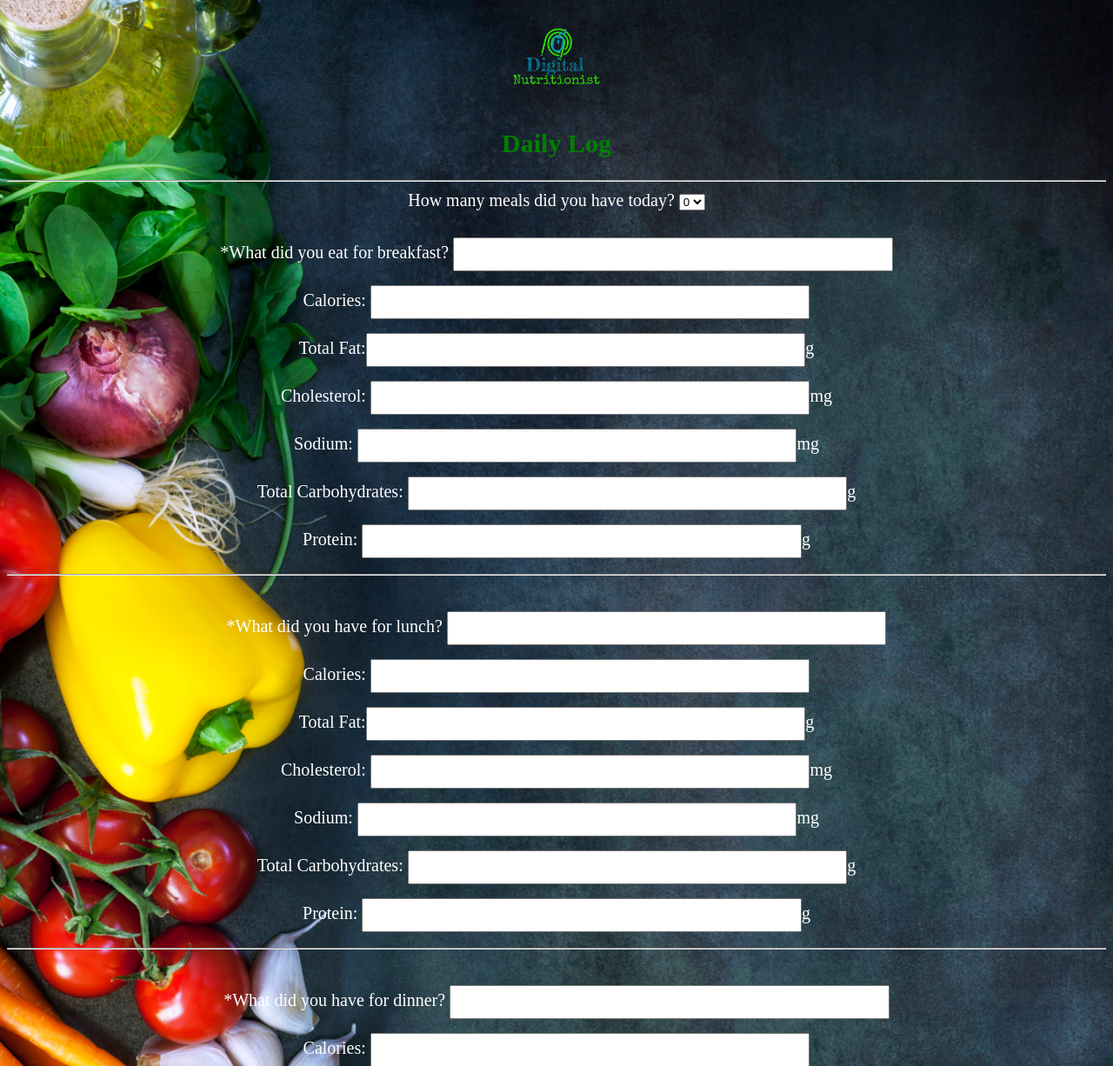
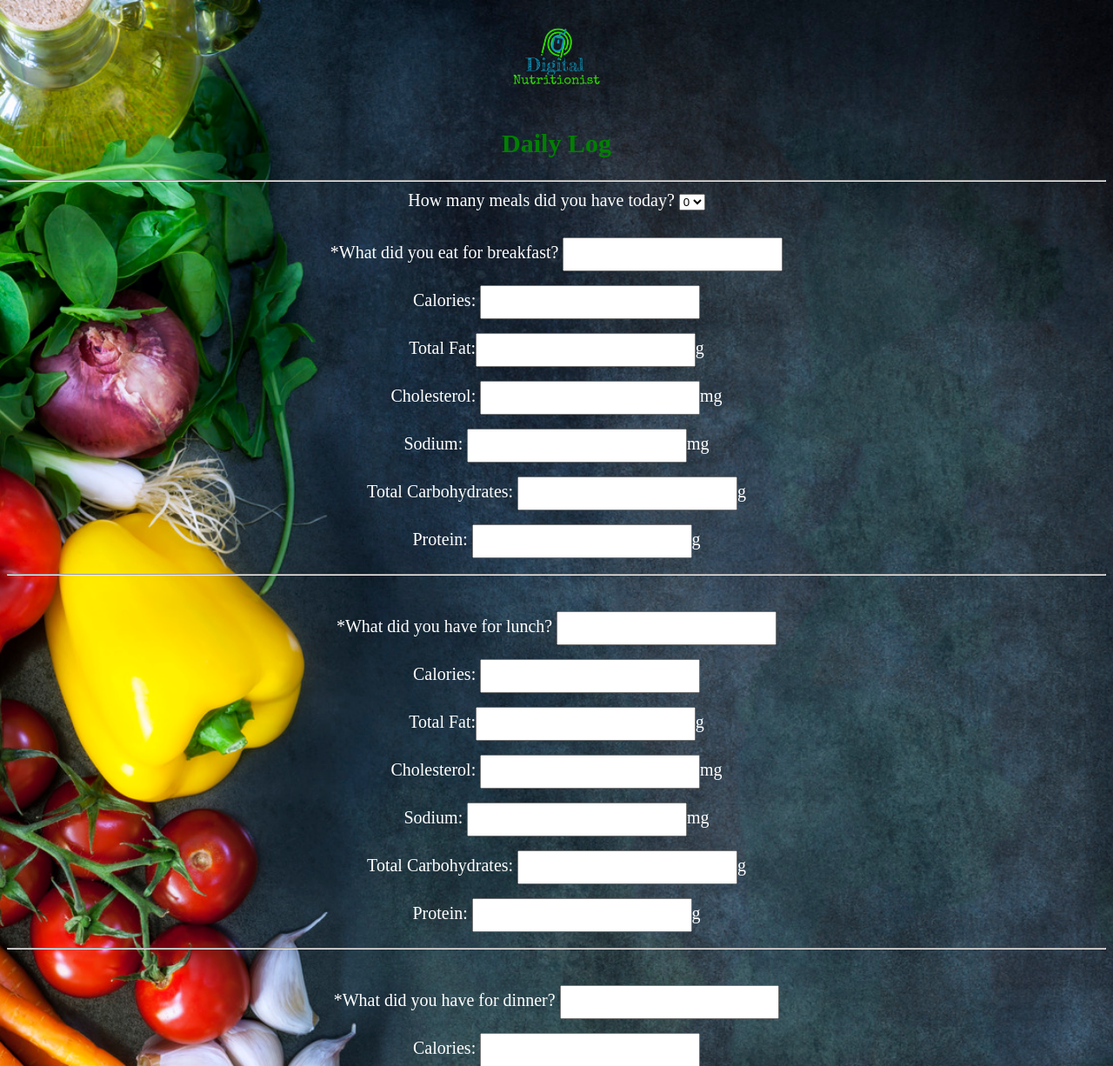
Before and after one commit to COSC481W-2020Fall/cosc481w-581-2020-fall-nutrition-helper, a Django app: page /prototype/Food_intake/ in a window 1280 px wide. Shown: the top 1226 px of the page at 87% size. Run offline with Django 3.2, Linux system fonts and the light colour scheme.

Commit message:
CSS change

```diff
--- a/nutrihelper/prototype/templates/prototype/Food_intake.html
+++ b/nutrihelper/prototype/templates/prototype/Food_intake.html
@@ -15,7 +15,7 @@
                 text-align:center;
             }
         input{
-            width: 40%;
+            width: 20%;
             padding: 10px 10px;
             margin: 8px 0;
             box-sizing: border-box;
```
Also changed, not shown: nutrihelper/db.sqlite3.
